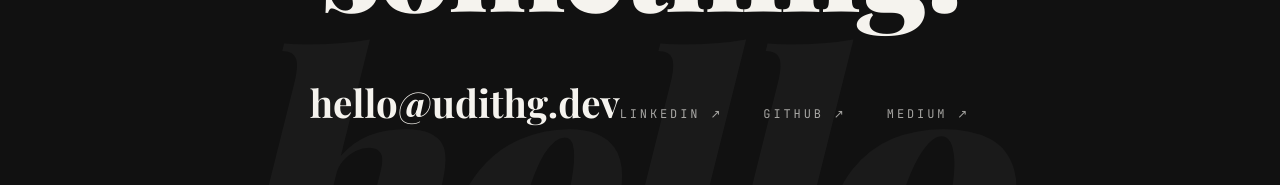
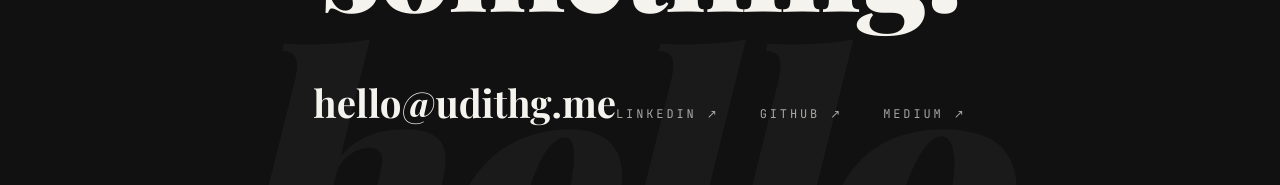
Before and after one commit to udithgunasekara/Portfolio_Website, a Next.js app: page / in a window 1280 px wide. Shown: the part 5915-6100 px from the top of the page. Built offline with nearby package versions, Linux system fonts and the light colour scheme.

Commit message:
fix changes

```diff
--- a/src/components/Contact.tsx
+++ b/src/components/Contact.tsx
@@ -12,8 +12,8 @@ export default function Contact() {
           <b>something.</b>
         </h2>
       </Reveal>
-      <a className="email" href="mailto:hello@udithg.dev">
-        hello@udithg.dev
+      <a className="email" href="mailto:hello@udithg.me">
+        hello@udithg.me
       </a>
       <div className="socials">
         <a href="#">LinkedIn ↗</a>
```
